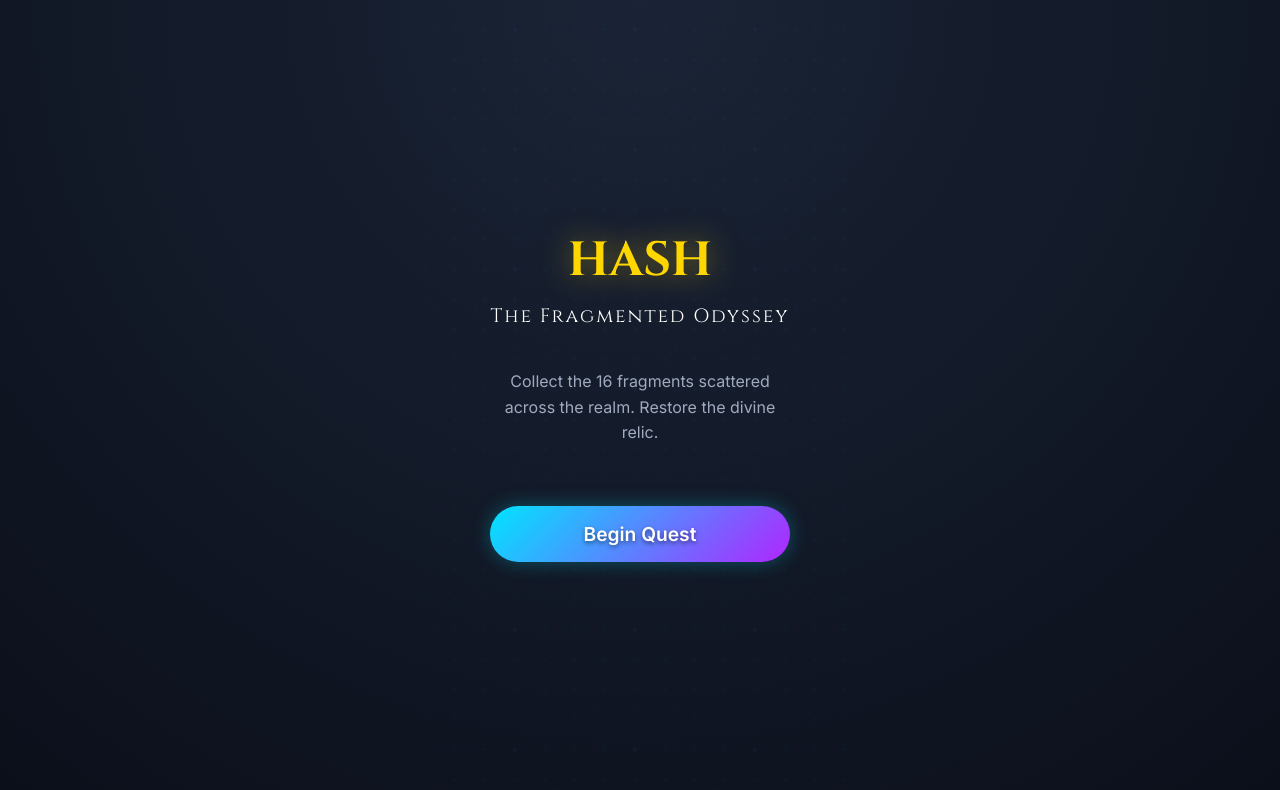
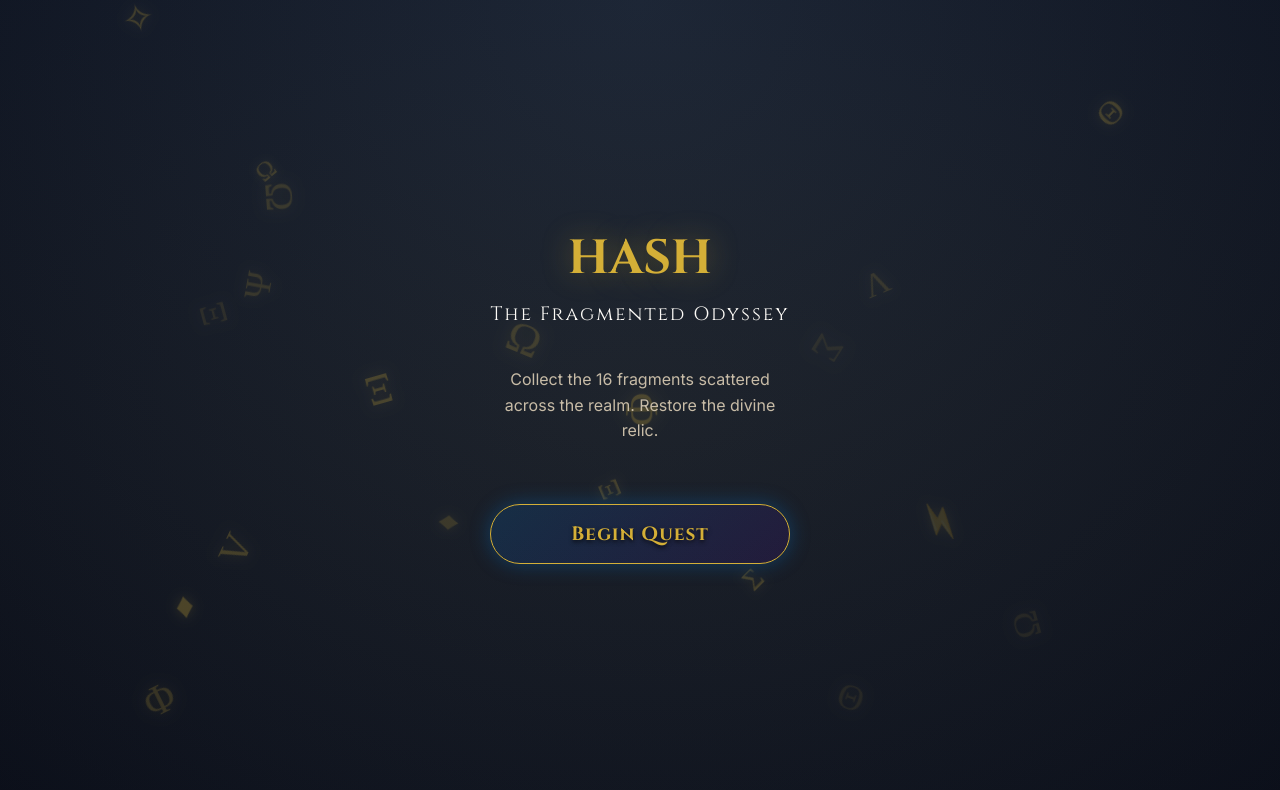
Before and after one commit to sradhya9/hash, a React (Vite) app: page / in a window 1280 px wide. Shown: the top 790 px of the page. Built offline with nearby package versions, Linux system fonts and the light colour scheme.

Commit message:
Enhanced UI and added background effects

```diff
--- a/package.json
+++ b/package.json
@@ -11,7 +11,7 @@
   },
   "dependencies": {
     "firebase": "^10.8.0",
-    "framer-motion": "^11.0.8",
+    "framer-motion": "^11.18.2",
     "lucide-react": "^0.344.0",
     "react": "^18.2.0",
     "react-dom": "^18.2.0",
--- a/src/App.jsx
+++ b/src/App.jsx
@@ -4,10 +4,12 @@ import Login from './pages/Login'
 import Dashboard from './pages/Dashboard'
 import ScanQR from './pages/ScanQR'
 import Reward from './pages/Reward'
+import GreekBackground from './components/GreekBackground'
 
 function App() {
   return (
     <div className="app-container">
+      <GreekBackground />
       <Routes>
         <Route path="/" element={<Landing />} />
         <Route path="/login" element={<Login />} />
--- a/src/components/GlowingButton.jsx
+++ b/src/components/GlowingButton.jsx
@@ -6,32 +6,37 @@ export default function GlowingButton({ children, onClick, variant = 'primary',
     switch (variant) {
       case 'gold':
         return {
-          background: 'transparent',
+          background: 'rgba(212, 175, 55, 0.1)',
           color: 'var(--accent-gold)',
-          border: '1px solid var(--accent-gold)',
-          boxShadow: 'var(--gold-glow)'
+          border: '2px solid var(--accent-gold)',
+          boxShadow: 'var(--gold-glow)',
+          fontFamily: 'Cinzel, serif',
+          letterSpacing: '2px'
         };
       case 'secondary':
         return {
           background: 'transparent',
           color: 'var(--text-primary)',
           border: '1px solid var(--glass-border)',
+          fontFamily: 'Cinzel, serif'
         };
       case 'primary':
       default:
         return {
-          background: 'linear-gradient(135deg, var(--accent-blue), var(--accent-purple))',
-          color: 'var(--text-primary)',
-          border: 'none',
-          textShadow: '0 2px 4px rgba(0,0,0,0.5)',
-          boxShadow: 'var(--glow-shadow)'
+          background: 'linear-gradient(135deg, rgba(10, 110, 189, 0.2), rgba(74, 20, 140, 0.2))',
+          color: 'var(--accent-gold)',
+          border: '1px solid var(--accent-gold)',
+          textShadow: '0 2px 4px rgba(0,0,0,0.8)',
+          boxShadow: 'var(--glow-shadow)',
+          fontFamily: 'Cinzel, serif',
+          letterSpacing: '1px'
         };
     }
   };
 
   return (
     <motion.button
-      whileHover={{ scale: 1.05 }}
+      whileHover={{ scale: 1.05, boxShadow: '0 0 25px rgba(212, 175, 55, 0.6)' }}
       whileTap={{ scale: 0.95 }}
       onClick={onClick}
       style={{
--- /dev/null
+++ b/src/components/GreekBackground.jsx
@@ -0,0 +1,92 @@
+import React, { useEffect, useState } from 'react';
+import { motion } from 'framer-motion';
+
+const GREEK_SYMBOLS = ['Ω', 'Ψ', 'Δ', 'Σ', 'Φ', 'Θ', 'Λ', 'Ξ', '✧', '♦', '✦', '⚡'];
+
+export default function GreekBackground() {
+  const [elements, setElements] = useState([]);
+
+  useEffect(() => {
+    // Generate random positions for the background symbols
+    const generateElements = () => {
+      const newElements = [];
+      for (let i = 0; i < 20; i++) {
+        newElements.push({
+          id: i,
+          symbol: GREEK_SYMBOLS[Math.floor(Math.random() * GREEK_SYMBOLS.length)],
+          initialX: Math.random() * 100,
+          initialY: Math.random() * 100,
+          scale: Math.random() * 0.5 + 0.5, // 0.5 to 1.0
+          opacity: Math.random() * 0.15 + 0.05, // 0.05 to 0.20
+          durationX: Math.random() * 20 + 20, // 20s to 40s
+          durationY: Math.random() * 20 + 20, // 20s to 40s
+          delayX: Math.random() * 5,
+          delayY: Math.random() * 5,
+          rotation: Math.random() * 360,
+        });
+      }
+      setElements(newElements);
+    };
+
+    generateElements();
+  }, []);
+
+  return (
+    <div style={{
+      position: 'fixed',
+      top: 0,
+      left: 0,
+      width: '100vw',
+      height: '100vh',
+      overflow: 'hidden',
+      pointerEvents: 'none', // Allow clicks to pass through
+      zIndex: -1,
+      background: 'var(--bg-gradient)',
+    }}>
+      {/* Subtle mystical grid / marble veins could go here, for now it's just the gradient and radial glow */}
+      <div style={{
+        position: 'absolute',
+        top: '50%',
+        left: '50%',
+        width: '150vw',
+        height: '150vh',
+        transform: 'translate(-50%, -50%)',
+        background: 'radial-gradient(ellipse at center, rgba(212, 175, 55, 0.05) 0%, rgba(11, 15, 26, 0) 70%)',
+      }} />
+
+      {elements.map((el) => (
+        <motion.div
+          key={el.id}
+          initial={{
+            x: `${el.initialX}vw`,
+            y: `${el.initialY}vh`,
+            rotate: el.rotation,
+            scale: el.scale,
+            opacity: el.opacity,
+          }}
+          animate={{
+            x: [`${el.initialX}vw`, `${(el.initialX + 20) % 100}vw`, `${(el.initialX - 20) % 100}vw`, `${el.initialX}vw`],
+            y: [`${el.initialY}vh`, `${(el.initialY - 30) % 100}vh`, `${(el.initialY + 30) % 100}vh`, `${el.initialY}vh`],
+            rotate: [el.rotation, el.rotation + 180, el.rotation + 360],
+            opacity: [el.opacity, el.opacity * 1.5, el.opacity],
+          }}
+          transition={{
+            x: { duration: el.durationX, repeat: Infinity, ease: 'linear', delay: el.delayX },
+            y: { duration: el.durationY, repeat: Infinity, ease: 'linear', delay: el.delayY },
+            rotate: { duration: 40, repeat: Infinity, ease: 'linear' },
+            opacity: { duration: 10, repeat: Infinity, ease: 'easeInOut' }
+          }}
+          style={{
+            position: 'absolute',
+            color: 'var(--accent-gold)',
+            fontSize: '3rem',
+            fontFamily: 'Cinzel, serif',
+            textShadow: '0 0 15px rgba(212, 175, 55, 0.5)',
+          }}
+        >
+          {el.symbol}
+        </motion.div>
+      ))}
+    </div>
+  );
+}
--- a/src/index.css
+++ b/src/index.css
@@ -2,16 +2,16 @@
   /* Dark space/mythology theme */
   --bg-color: #0B0F1A;
   --bg-gradient: radial-gradient(circle at top center, #1A2436 0%, #0B0F1A 100%);
-  --accent-blue: #00E5FF;
-  --accent-purple: #B026FF;
-  --accent-gold: #FFD700;
-  --text-primary: #FFFFFF;
-  --text-secondary: #A0AABF;
-  --card-bg: rgba(26, 36, 54, 0.6);
-  --glass-border: rgba(255, 255, 255, 0.1);
-  --glow-shadow: 0 0 20px rgba(0, 229, 255, 0.3);
-  --gold-glow: 0 0 30px rgba(255, 215, 0, 0.5);
-  --border-radius: 12px;
+  --accent-blue: #0A6EBD; /* Deep Mystical Blue */
+  --accent-purple: #4A148C; /* Deep Royal Purple */
+  --accent-gold: #D4AF37; /* Ancient Gold */
+  --text-primary: #FDFBF7; /* Stone White */
+  --text-secondary: #C8BCA7; /* Aged Stone */
+  --card-bg: rgba(15, 20, 30, 0.75); /* Darker slate/stone feel */
+  --glass-border: rgba(212, 175, 55, 0.3); /* Gold-tinted glass border */
+  --glow-shadow: 0 0 20px rgba(10, 110, 189, 0.4);
+  --gold-glow: 0 0 30px rgba(212, 175, 55, 0.4);
+  --border-radius: 8px; /* Slightly sharper for classical look */
 }
 
 * {
--- a/src/pages/Landing.jsx
+++ b/src/pages/Landing.jsx
@@ -18,16 +18,7 @@ export default function Landing() {
       position: 'relative',
       overflow: 'hidden'
     }}>
-      <div style={{
-        position: 'absolute', width: '200vw', height: '200vh',
-        background: 'radial-gradient(circle, rgba(0,229,255,0.05) 10%, transparent 10%), radial-gradient(circle, rgba(176,38,255,0.05) 10%, transparent 10%)',
-        backgroundSize: '30px 30px, 40px 40px',
-        backgroundPosition: '0 0, 15px 15px',
-        animation: 'float 20s linear infinite',
-        opacity: 0.5,
-        zIndex: 0
-      }} />
-
+      {/* Background is now handled globally by GreekBackground in App.jsx */}
       <motion.div
         initial={{ opacity: 0, scale: 0.8 }}
         animate={{ opacity: 1, scale: 1 }}
```
Also changed, not shown: 1 other file (tests, documents, lock files or other folders).
